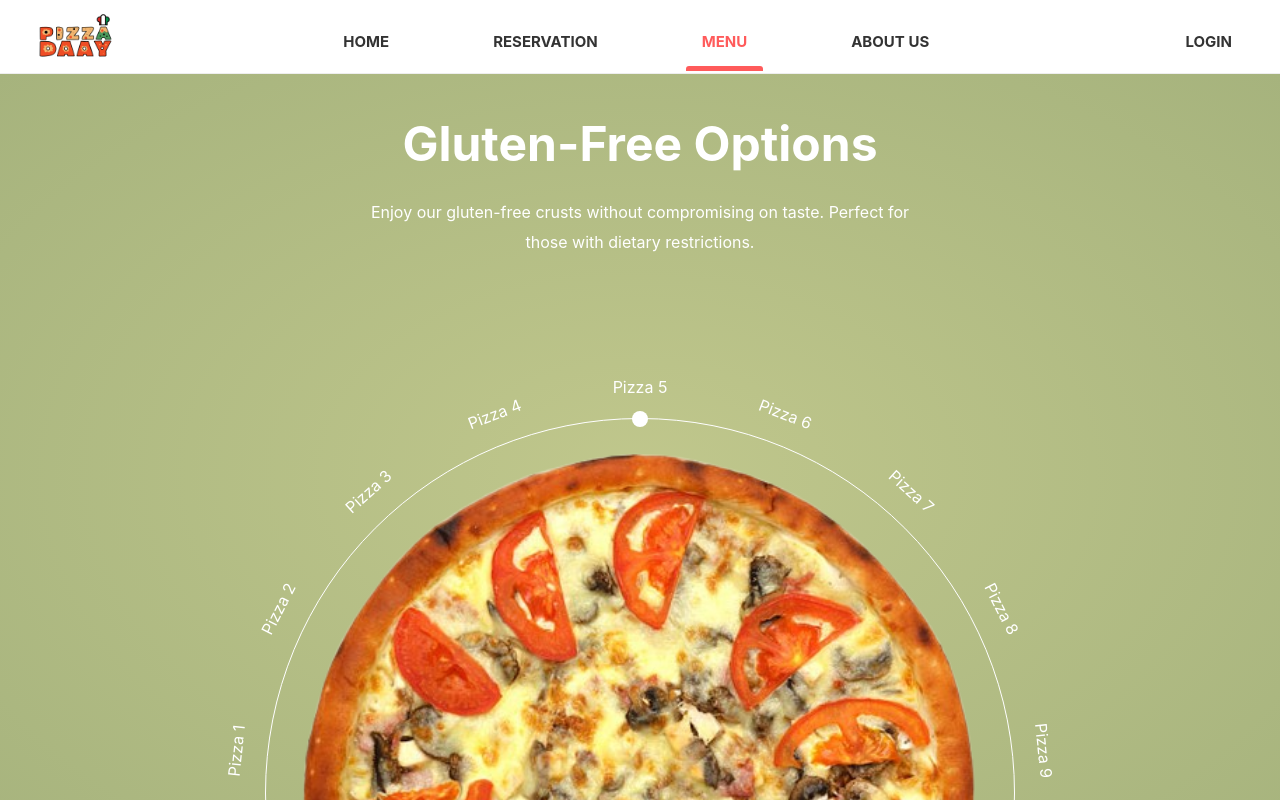
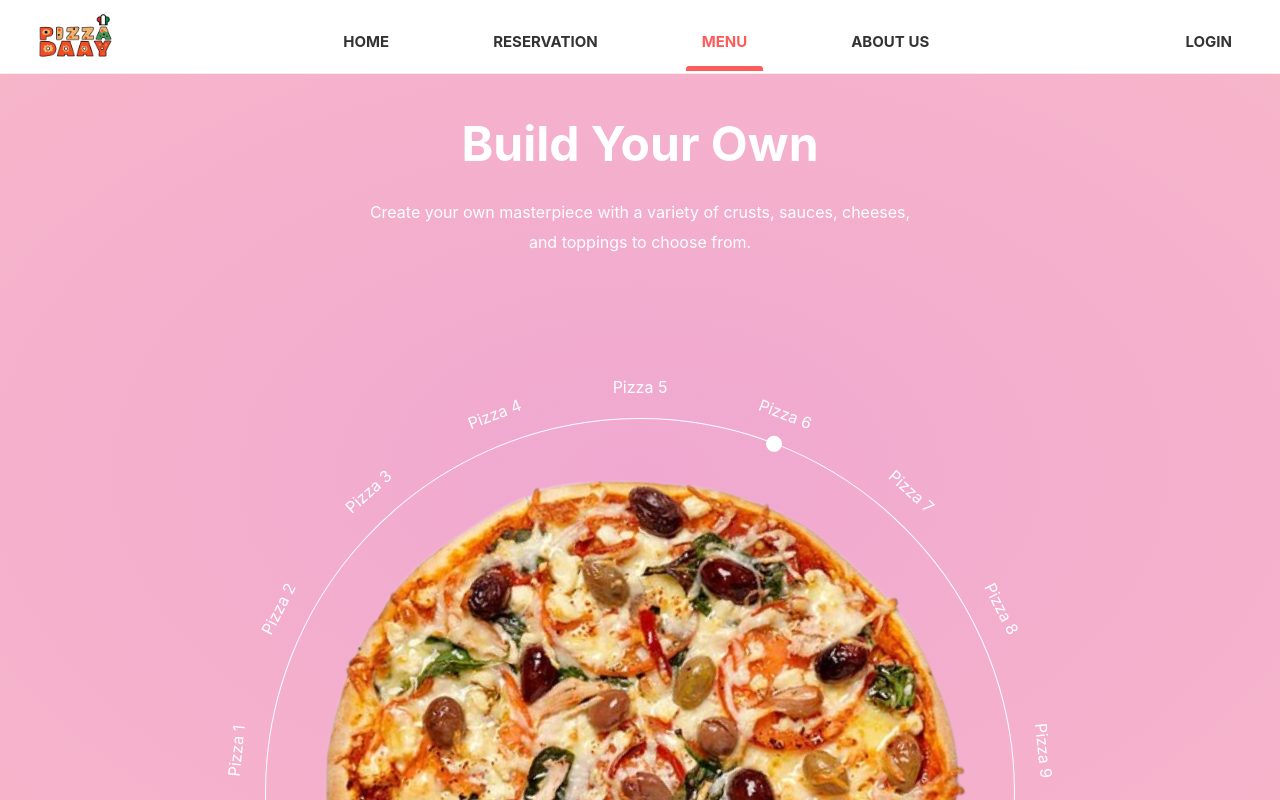
Before and after one commit to baonhi12/restaurant-system-frontend, a React (Create React App) app: page /menu in a window 1280 px wide. Shown: the top 800 px of the page. Built offline with nearby package versions, Linux system fonts and the light colour scheme; no server answers.

Commit message:
edit layout menu page ver3

```diff
--- a/src/components/usercomponent/MenuPage/MenuTopSection.js
+++ b/src/components/usercomponent/MenuPage/MenuTopSection.js
@@ -43,37 +43,59 @@ function MenuTopSection() {
   const sliderRef = useRef(null);
   const imageRef = useRef(null);
   const indicatorRef = useRef(null);
+  const angleRef = useRef(rotationValues[2]);
+  const prevIndexRef = useRef(2);
   const intervalRef = useRef(null);
 
-  const applyStyles = (index) => {
-    const deg = rotationValues[index];
-    if (sliderRef.current && imageRef.current && indicatorRef.current) {
-      sliderRef.current.style.background = colors[index];
-      imageRef.current.style.backgroundImage = `url(${images[index]})`;
-      imageRef.current.style.transform = `rotate(${deg}deg)`;
-      indicatorRef.current.style.transform = `translate(-50%, -50%) rotate(${deg}deg)`;
+  const applyRotation = (angle) => {
+    if (imageRef.current && indicatorRef.current) {
+      imageRef.current.style.transform = `rotate(${angle}deg)`;
+      indicatorRef.current.style.transform = `translate(-50%, -50%) rotate(${angle}deg)`;
     }
   };
 
-  const handleClick = (index) => {
-    setActiveIndex(index);
+  const applyStyles = (index) => {
+    if (sliderRef.current && imageRef.current) {
+      sliderRef.current.style.background = colors[index];
+      imageRef.current.style.backgroundImage = `url(${images[index]})`;
+    }
   };
 
-  // update on index change
+  // handle index change (click or auto)
   useEffect(() => {
-    applyStyles(activeIndex);
+    const prev = prevIndexRef.current;
+    const next = activeIndex;
+    const basePrev = rotationValues[prev];
+    const baseNext = rotationValues[next];
+    let delta = baseNext - basePrev;
+    if (next < prev) {
+      // wrap-around: go forward full circle minus difference
+      delta = 360 - (basePrev - baseNext);
+    }
+    const newAngle = angleRef.current + delta;
+    angleRef.current = newAngle;
+    prevIndexRef.current = next;
+
+    applyStyles(next);
+    applyRotation(newAngle);
   }, [activeIndex]);
 
-  // auto-rotate: 2->3->...->8->1->2...
+  // setup auto-rotate every 15s
   useEffect(() => {
+    // setup transitions
     if (imageRef.current && indicatorRef.current) {
       imageRef.current.style.transition = 'transform 0.5s ease';
       indicatorRef.current.style.transition = 'transform 0.5s ease';
     }
     intervalRef.current = setInterval(() => {
-      setActiveIndex(prev => (prev < sections.length - 1 ? prev + 1 : 1));
-    }, 10000);
+      setActiveIndex(prev => (prev + 1) % sections.length);
+    }, 5000);
     return () => clearInterval(intervalRef.current);
+  }, []);
+
+  useEffect(() => {
+    applyStyles(activeIndex);
+    applyRotation(angleRef.current);
   }, []);
 
   return (
@@ -94,7 +116,7 @@ function MenuTopSection() {
           <div className="menu-top-section-circular-slider-roll-indicator" ref={indicatorRef}></div>
           <div className="menu-top-section-circular-slider-roll-menu">
             {sections.map((_, i) => (
-              <div key={i} onClick={() => handleClick(i)}>
+              <div key={i} onClick={() => setActiveIndex(i)}>
                 <span>Pizza {i + 1}</span>
               </div>
             ))}
```
